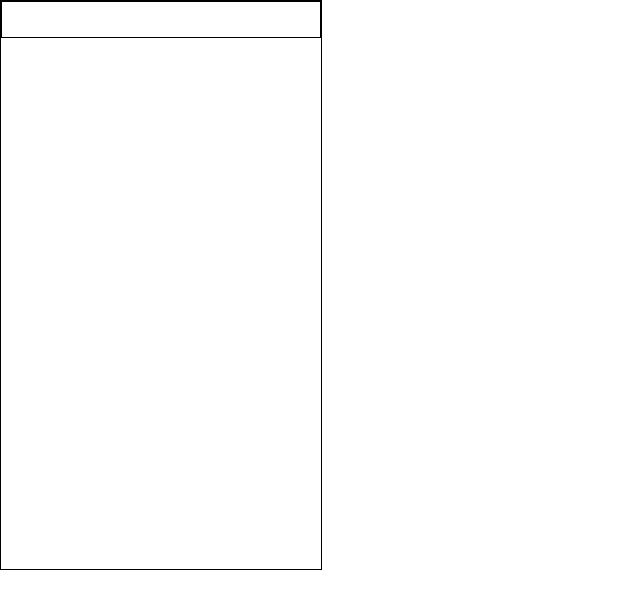
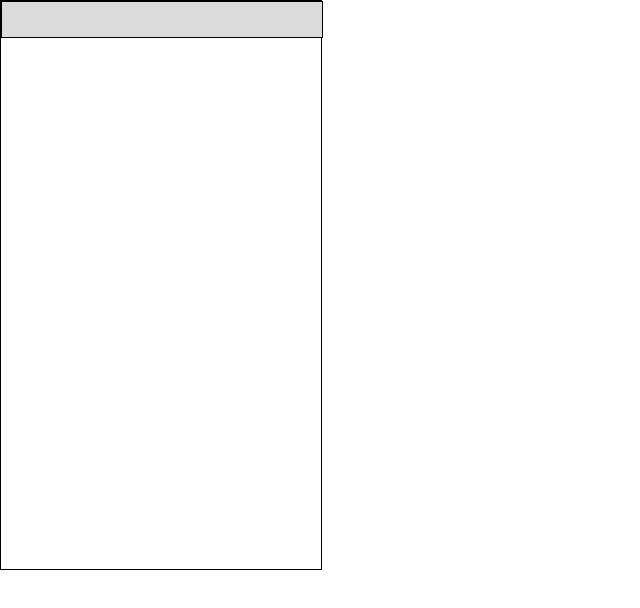
Before and after one commit to alejolondonm/ushop, a website built with Parcel: page dev/index.html in a window 1280 px wide. Shown: the whole page, without its empty margins (0-640 px from the left). Built offline with nearby package versions, Linux system fonts and the light colour scheme.

Commit message:
Corrección nombres css

```diff
--- a/dev/css/main.scss
+++ b/dev/css/main.scss
@@ -1,4 +1,4 @@
-@import 'fuentes', 'inicio','home';
+@import 'fuentes', 'inicio','home', 'tusProductos';
 
 * {
     margin: 0;
```
Also changed, not shown: dev/tusProductos.html (+1 -1 lines), dev/css/_tusProductos.scss (renamed from dev/css/tusProductos.scss).
